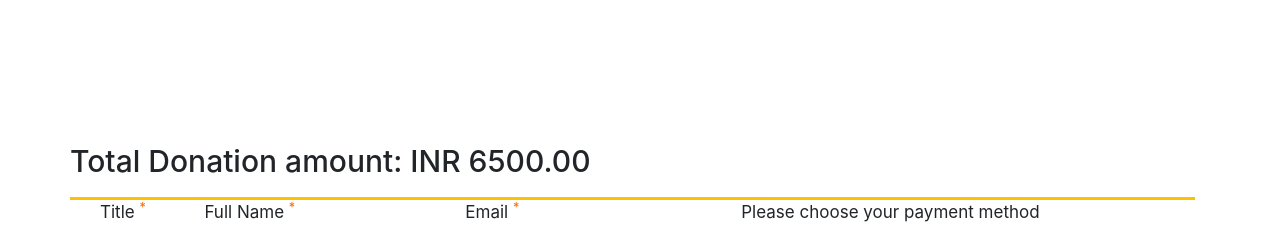
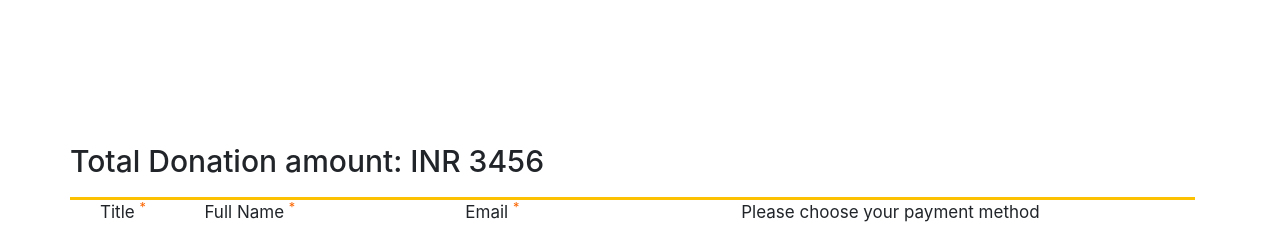
Before and after one commit to utkarsh858/gopalseva, a React (Create React App) app: page /donate in a window 1280 px wide. Shown: the top 232 px of the page. Built offline with nearby package versions, Linux system fonts and the light colour scheme.

Commit message:
files little structurise

```diff
--- a/src/App.js
+++ b/src/App.js
@@ -11,17 +11,23 @@ import Home from "./Home.js"
 export default class App extends Component{
 	render(){
 		return(
+			<div>
 	            <Router>
 			        <Switch>
 			        	<Route path="/donate">
-            <Donation/>
+			            	<Donation value="3456"/>
 			            </Route>
+
 			            <Route path="/">
 			          		<Home/>
 			            </Route>
+
+
+
 			        </Switch>
 
 			    </Router>
+			</div>
 		)
 	}
 }
--- a/src/donation.js
+++ b/src/Donation.js
@@ -7,9 +7,15 @@ import './bootstrap.min.css';
 
 
 
+function DynamicSpan(props){
+    return (
+        <span id="amt_info_lbl" class="text-color-2">
+            {props.value}
+        </span>
+    );
+}
 
-
-function Donation() {
+function Donation(props) {
     return (
 
 
@@ -17,7 +23,7 @@ function Donation() {
             <div class="donation_form">
                 <div class="container">
                     <div class="donation_form_heading">
-                        <h3>Total Donation amount: INR <span id="amt_info_lbl" class="text-color-2">6500.00</span></h3>
+                        <h3>Total Donation amount: INR <DynamicSpan value={props.value}/></h3>
                     </div>
 
                     <form class="needs-validation" role="form" id="cartForm" method="post" action="/">
@@ -39,37 +45,37 @@ function Donation() {
                                     <div class="col-md-5">
                                         <div class="form-group">
                                             <label>Full Name <sup>*</sup></label>
-                                            <input type="text" value="" id="FirstName_id2" name="FirstName" class="form-control" autocomplete="on"/>
+                                            <input type="text"  id="FirstName_id2" name="FirstName" class="form-control" autocomplete="on"/>
 									</div>
                                         </div>
                                         <div class="col-md-5">
                                             <div class="form-group">
                                                 <label>Email <sup>*</sup></label>
-                                                <input type="text" value="" id="EmailAddress_id3" name="EmailAddress" class="form-control emailcontrol" autocomplete="off"/>
+                                                <input type="text" id="EmailAddress_id3" name="EmailAddress" class="form-control emailcontrol" autocomplete="off"/>
 									</div>
                                             </div>
                                             <div class="col-md-8">
                                                 <div class="form-group">
                                                     <label>Address <sup>*</sup></label>
-                                                    <input type="text" value="" id="StreetAddress1_id4" name="StreetAddress1" class="form-control" autocomplete="off"/>
+                                                    <input type="text"  id="StreetAddress1_id4" name="StreetAddress1" class="form-control" autocomplete="off"/>
 									</div>
                                                 </div>
                                                 <div class="col-md-4">
                                                     <div class="form-group">
                                                         <label>Pin/Postal Code <sup>*</sup></label>
-                                                        <input type="text" value="" id="PostalCode_id5" name="PostalCode" class="form-control pincode" autocomplete="off"/>
+                                                        <input type="text" id="PostalCode_id5" name="PostalCode" class="form-control pincode" autocomplete="off"/>
 									</div>
                                                     </div>
                                                     <div class="col-md-4">
                                                         <div class="form-group">
                                                             <label>City <sup>*</sup></label>
-                                                            <input type="text" value="" id="City_id6" name="City" class="form-control ctyctrl" autocomplete="off"/>
+                                                            <input type="text"  id="City_id6" name="City" class="form-control ctyctrl" autocomplete="off"/>
 									</div>
                                                         </div>
                                                         <div class="col-md-4">
                                                             <div class="form-group">
                                                                 <label>State <sup>*</sup></label>
-                                                                <input type="text" value="" id="State_id7" name="State" class="form-control stctrl" autocomplete="off"/>
+                                                                <input type="text"  id="State_id7" name="State" class="form-control stctrl" autocomplete="off"/>
 									</div>
                                                             </div>
                                                             <div class="col-md-4">
```
Also changed, not shown: src/Home.js (indentation only). Lines whose indentation alone changed are shown as unchanged.
